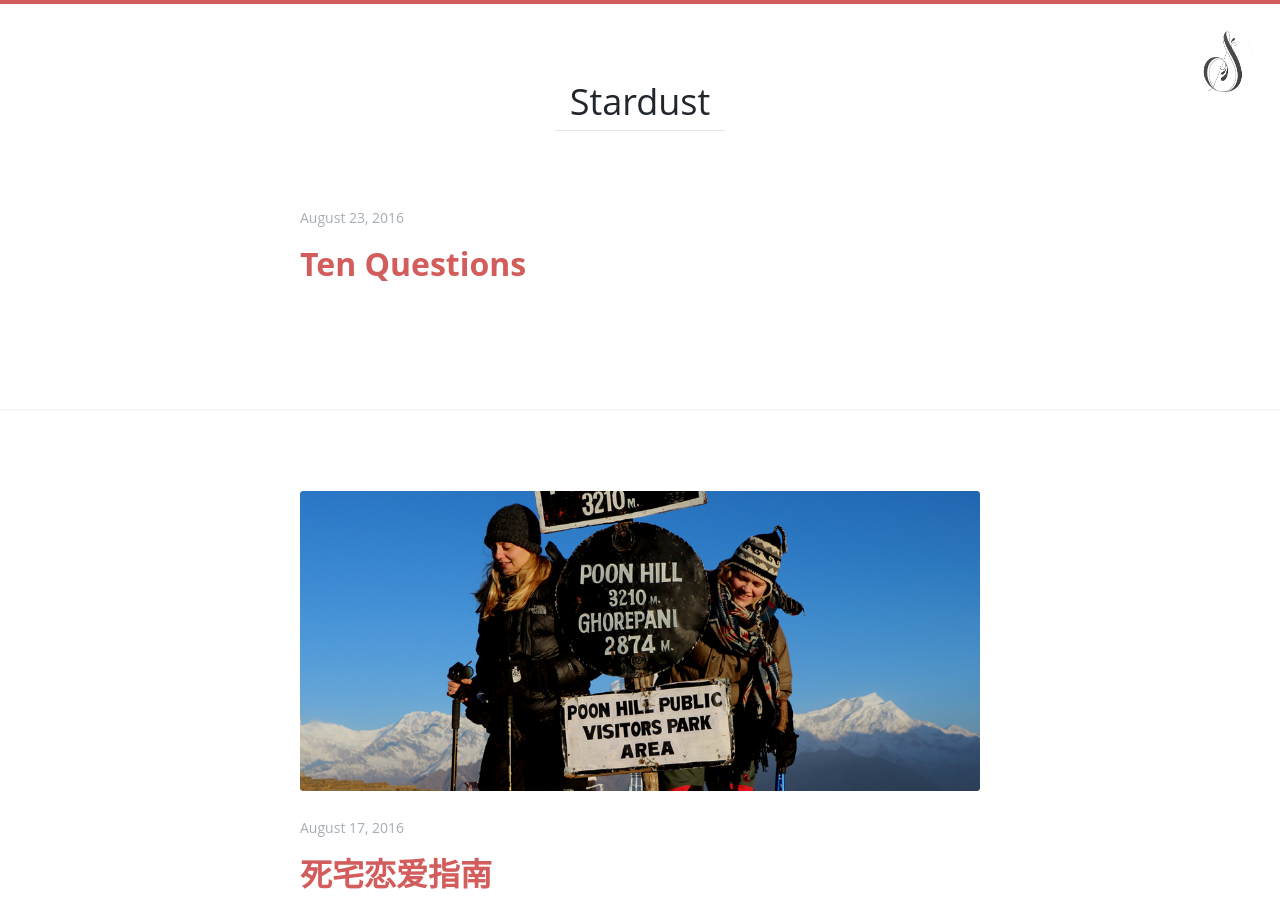
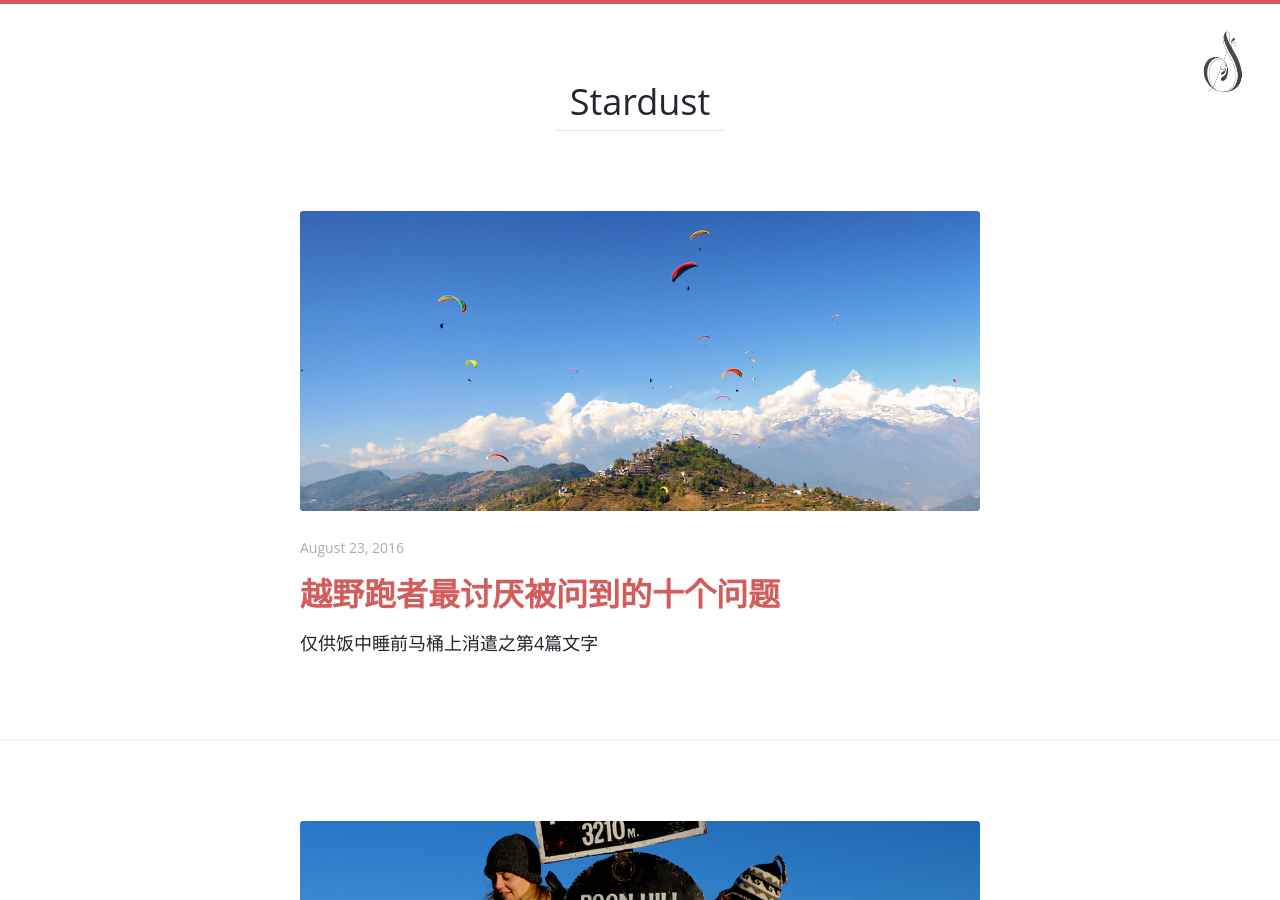
Before and after one commit to sardine2/wangshourong, a Jekyll site: the page built from index.html, in a window 1280 px wide and 900 px high. Built offline with Jekyll 4.4.1, drawn with Linux system fonts in a browser that asks for light colours; the list of posts is cut into pages by our own code.

Commit message:
Update 2016-08-23-Ten-Questions.md

```diff
--- a/_posts/2016-08-23-Ten-Questions.md
+++ b/_posts/2016-08-23-Ten-Questions.md
@@ -1,20 +1,14 @@
-# 越野跑者最讨厌被问到的十个问题
-越野跑
-
----
-
-
-
 ---
 layout: post
 title:  "越野跑者最讨厌被问到的十个问题"
 categories: blog
-description: 仅供饭中睡前马桶上消遣
+description: 仅供饭中睡前马桶上消遣之第4篇文字
 image: paragliding.jpg
-
 ---
 
 **这是供你饭中睡前马桶上消遣的第4篇文字**
+
+# 越野跑者最讨厌被问到的十个问题
 
 ----
 1. 比赛有奖金吗？ 没钱你跑这个有什么用？
@@ -30,6 +24,7 @@ image: paragliding.jpg
 
 
 鉴此，建议所有越野跑者不要跟家人/同事/非跑步朋友表明自己的秘密跑者身份，以免被没玩没了的盘问。
+
 反正我家老妈已经习惯了我平时出差（比赛）经常有爬山看矿项目，所以要带跑鞋和帽子运动衣……
 
 ---
```
